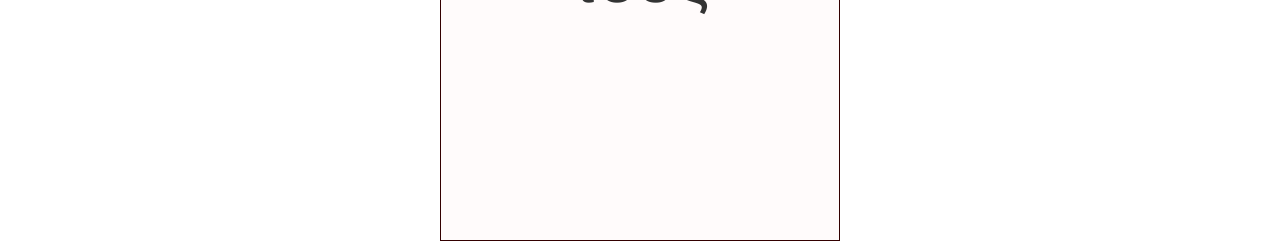
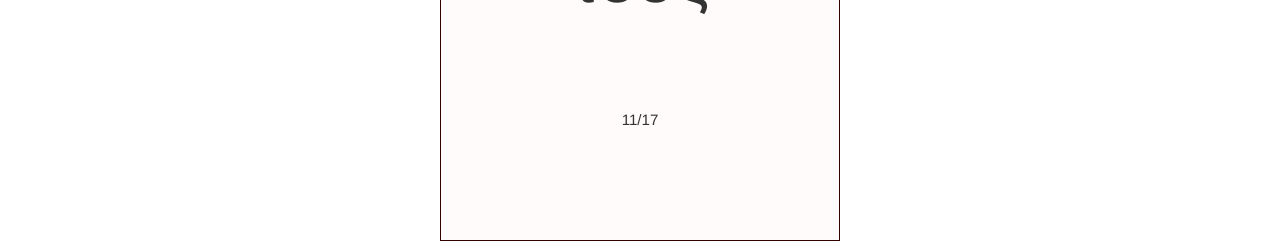
Before and after one commit to seangrant118/odyssey-greek, a React (Create React App) app: page /flashcards in a window 1280 px wide. Shown: the part 373-615 px from the top of the page. Built offline with nearby package versions, Linux system fonts and the light colour scheme.

Commit message:
card counter

```diff
--- a/src/components/Card.js
+++ b/src/components/Card.js
@@ -8,15 +8,18 @@ const Card = props => (
         <div className="greek">
           {
             //writes the word on the front of the card
-            props.front
+            props.card.front
           }
+        </div>
+        <div className="count">
+          {props.card.id}/{props.deck.length}
         </div>
       </div>
       <div className="back">
         <div className="definition">
-          {//maps the back: [arr] to the back of the card
+          {// maps the back: [arr] to the back of the card
           props.back ? (
-            props.back.map(item => <div key={item}>{item}</div>)
+            props.card.back.map(item => <div key={item}>{item}</div>)
           ) : (
             <p>Select</p>
           )}
--- a/src/components/Flashcards.js
+++ b/src/components/Flashcards.js
@@ -108,10 +108,7 @@ class Flashcards extends React.Component {
           onCategoryChange={this.onCategoryChange}
           deck={decks}
         />
-        <Card
-          front={this.state.currentCard.front}
-          back={this.state.currentCard.back}
-        />
+        <Card card={this.state.currentCard} deck={this.state.selectedDeck} />
         <DrawCardButton
           drawCard={this.updateCard}
           nextCard={this.updateNextCard}
--- a/src/components/styles/Card.css
+++ b/src/components/styles/Card.css
@@ -70,6 +70,12 @@
   font-size: 0.7em;
 }
 
+.count {
+  font-size: 0.15em;
+  transform: translateY(-100%);
+  display: inline-block;
+}
+
 @media (max-width: 45rem) {
   .card-container {
     height: 49vh;
```
